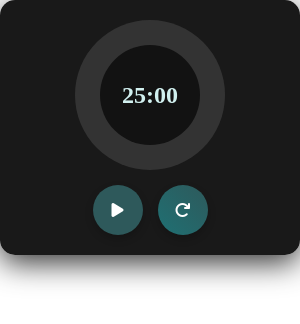
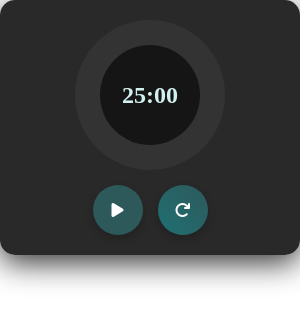
Before and after one commit to TimFinnigan/electron-pomodoro, an Electron app: page index.html in a window 300 px wide. Drawn offline with Linux system fonts and the light colour scheme.

Commit message:
add slight transparency

```diff
--- a/main.js
+++ b/main.js
@@ -16,7 +16,7 @@ app.on("ready", () => {
         height: 300,
         resizable: false,
         alwaysOnTop: true,
-        transparent: true, // Ensures full transparency
+        transparent: true, // Ensures transparency
         frame: false,
         hasShadow: false, // Prevents OS-level window shadow (mainly macOS)
         backgroundColor: "#00000000", // Ensures no white space/background
--- a/style.css
+++ b/style.css
@@ -1,5 +1,4 @@
 /* Body styling */
-/* Ensure no extra space around the window */
 html, body {
     margin: 0;
     padding: 0;
@@ -16,8 +15,8 @@ html, body {
     flex-direction: column;
     align-items: center;
     border-radius: 15px;
-    box-shadow: 0px 8px 30px rgba(0, 0, 0, 0.8);
-    background: rgba(18, 18, 18, 0.97); /* Slightly transparent black */
+    box-shadow: 0px 8px 30px rgba(0, 0, 0, 0.8); /* Slight shadow for depth */
+    background: rgba(18, 18, 18, 0.9); /* Slightly transparent black */
     padding: 20px;
     position: relative;
     transition: background 0.3s ease-in-out;
@@ -44,7 +43,7 @@ html, body {
     content: '';
     width: 100px; /* Inner hole */
     height: 100px;
-    background: #121212;
+    background: rgba(18, 18, 18, 0.9); /* Slight transparency inside the progress bar */
     border-radius: 50%;
     position: absolute;
     z-index: 1; /* Ensures the hole is properly layered */
```
